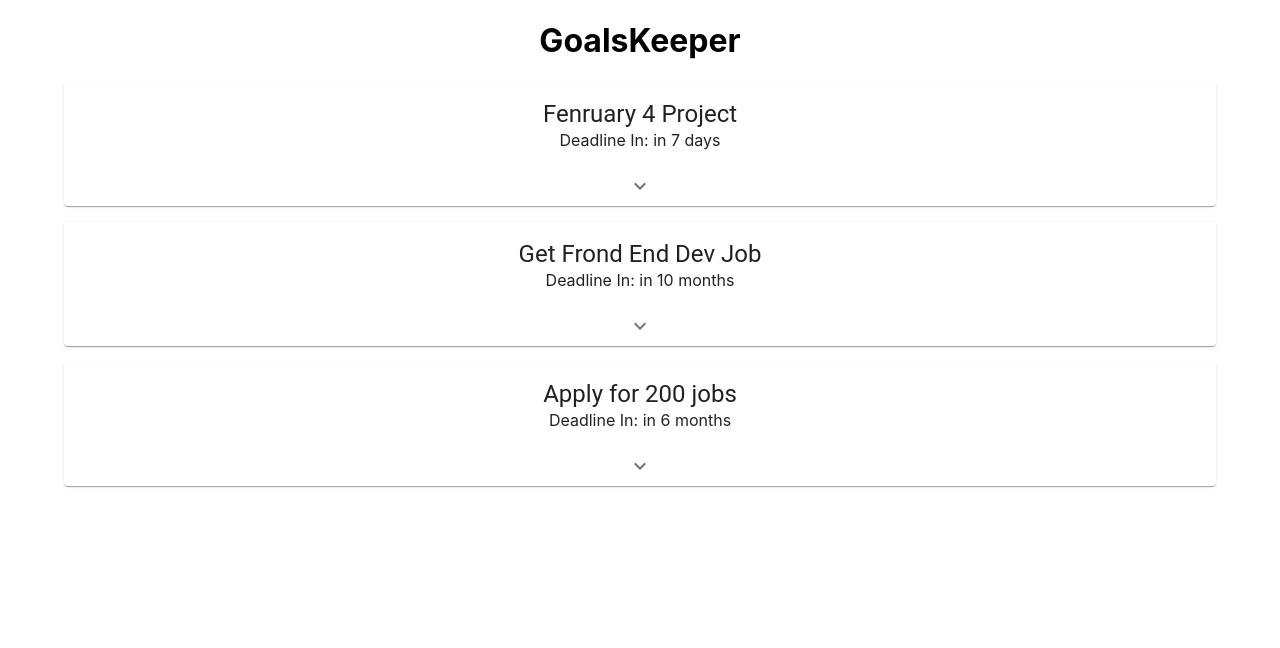
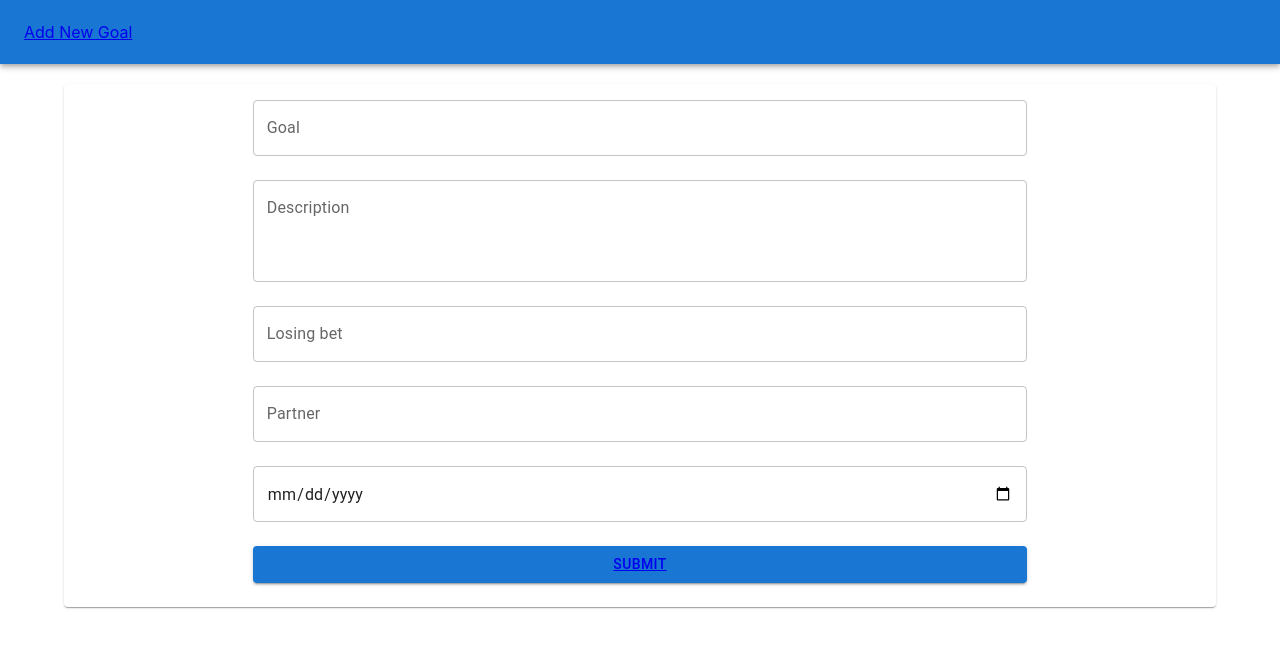
Before and after one commit to Vasily93/Long-term-goal-keeper, a React (Create React App) app: page /addform in a window 1280 px wide. Shown: the top 648 px of the page. Built offline with nearby package versions, Linux system fonts and the light colour scheme.

Commit message:
addinf new goals and saving in local storage

```diff
--- a/package.json
+++ b/package.json
@@ -13,6 +13,7 @@
     "moment": "^2.29.1",
     "react": "^17.0.2",
     "react-dom": "^17.0.2",
+    "react-router-dom": "^6.2.1",
     "react-scripts": "5.0.0",
     "web-vitals": "^2.1.4"
   },
--- a/src/App.js
+++ b/src/App.js
@@ -1,13 +1,10 @@
 import './App.css';
 import GoalsKeeper from './components/GoalsKeeper';
-import Container from '@mui/material/Container';
 
 function App() {
   return (
     <div className="App">
-      <Container>
-        <GoalsKeeper />
-      </Container>
+       <GoalsKeeper />
     </div>
   );
 }
--- /dev/null
+++ b/src/components/AddForm.js
@@ -0,0 +1,80 @@
+import React, { useState } from 'react';
+import { Link } from 'react-router-dom';
+import Box from '@mui/material/Box';
+import Card from '@mui/material/Card';
+import CardContent from '@mui/material/CardContent';
+import TextField from '@mui/material/TextField';
+import Container from '@mui/material/Container';
+import Stack from '@mui/material/Stack';
+import Button from '@mui/material/Button';
+
+function AddForm({ addNewGoal }) {
+    const [goal, setGoal] = useState('');
+    const [description, setDescription] = useState('');
+    const [bet, setBet] = useState('');
+    const [partner, setPartner] = useState('');
+    const [deadline, setDeadline] = useState('');
+
+    const handleSubmit = (e) => {
+        e.preventDefault()
+
+        const editedDate = deadline.split('').filter(i => i !== '-').join('');
+        const obj = {
+            name: goal,
+            description,
+            bet,
+            partner,
+            deadline: editedDate
+        }
+
+        setGoal('')
+        setDeadline('')
+        setDescription('')
+        setBet('')
+        setPartner('')
+        addNewGoal(obj)
+    }
+
+  return (
+    <>
+    <Container>
+        <Card sx={{padding: '0 15% 0'}}>
+            <CardContent>
+                <Box component="form">
+                    <Stack spacing={3} sx={{}}>
+                        <TextField value={goal}
+                            onChange={(e) => setGoal(e.target.value)}
+                            label="Goal" variant="outlined"
+                        />
+                        <TextField value={description}
+                            label="Description"
+                            onChange={(e) => setDescription(e.target.value)}
+                            multiline rows={3} variant="outlined"
+                        />
+                        <TextField value={bet} label="Losing bet"
+                            onChange={(e) => setBet(e.target.value)}
+                            variant="outlined"
+                        />
+                        <TextField label="Partner"
+                            value={partner}
+                            onChange={(e) => setPartner(e.target.value)}
+                            variant="outlined"
+                        />
+                        <TextField type="date"
+                            value={deadline}
+                            onChange={(e) => setDeadline(e.target.value)}
+                            variant="outlined"
+                        />
+                        <Button onClick={handleSubmit} variant="contained">
+                            <Link to='/'>Submit</Link>
+                        </Button>
+                    </Stack>
+                </Box >
+            </CardContent>
+        </Card>
+    </Container>
+    </>
+  )
+}
+
+export default AddForm
--- a/src/components/Goals.js
+++ b/src/components/Goals.js
@@ -1,15 +1,16 @@
 import Stack from '@mui/material/Stack';
+import Container from '@mui/material/Container';
 import GoalCard from './GoalCard';
 
 function Goals(props) {
     return(
-        <div>
+        <Container>
             <Stack direction='column' spacing={2}>
             {props.goals.map(goal => (
                <GoalCard goal={goal} />
             ))}
             </Stack >
-        </div>
+        </Container>
     )
 }
 
--- a/src/components/GoalsKeeper.js
+++ b/src/components/GoalsKeeper.js
@@ -1,7 +1,15 @@
-import React from 'react';
+import React, {useState, useEffect } from 'react';
 import Goals from './Goals';
+import AppBar from '@mui/material/AppBar';
+import Box from '@mui/material/Box';
+import Container from '@mui/material/Container';
+import Toolbar from '@mui/material/Toolbar';
+import { Link } from 'react-router-dom';
+import { Routes, Route } from 'react-router-dom';
+import AddForm from './AddForm';
 
-const goals = [
+
+const hardcodedGoals = [
     {
         name: 'Fenruary 4 Project',
         description: 'finish four code porjects for portfolio',
@@ -26,10 +34,31 @@ const goals = [
 ]
 
 function GoalsKeeper() {
+    const staticGoals = JSON.parse(window.localStorage.getItem('goals')) || hardcodedGoals;
+    const [goals, setGoals] = useState(staticGoals);
+
+    useEffect(() => {
+        window.localStorage.setItem('goals', JSON.stringify(goals))
+    }, [goals])
+
+    const addNewGoal = (newGoal) => {
+        console.log(newGoal)
+        setGoals([...goals, newGoal])
+    }
+
   return (
     <>
-        <h1>GoalsKeeper</h1>
-        <Goals  goals={goals} />
+    <Box sx={{ flexGrow: 1 , marginBottom: '20px'}}>
+      <AppBar position="static">
+        <Toolbar>
+            <Link to="addform">Add New Goal</Link>
+        </Toolbar>
+      </AppBar>
+    </Box>
+    <Routes>
+        <Route path="/" element={<Goals  goals={goals} /> } />
+        <Route path="addform" element={<AddForm addNewGoal={addNewGoal} />} />
+    </Routes>
     </>
   )
 }
--- a/src/index.js
+++ b/src/index.js
@@ -3,10 +3,13 @@ import ReactDOM from 'react-dom';
 import './index.css';
 import App from './App';
 import reportWebVitals from './reportWebVitals';
+import { BrowserRouter } from 'react-router-dom';
 
 ReactDOM.render(
   <React.StrictMode>
-    <App />
+    <BrowserRouter>
+      <App />
+    </BrowserRouter>
   </React.StrictMode>,
   document.getElementById('root')
 );
```
Also changed, not shown: src/components/GoalsList.js (added, +9 -0 lines), 1 other file (tests, documents, lock files or other folders).
